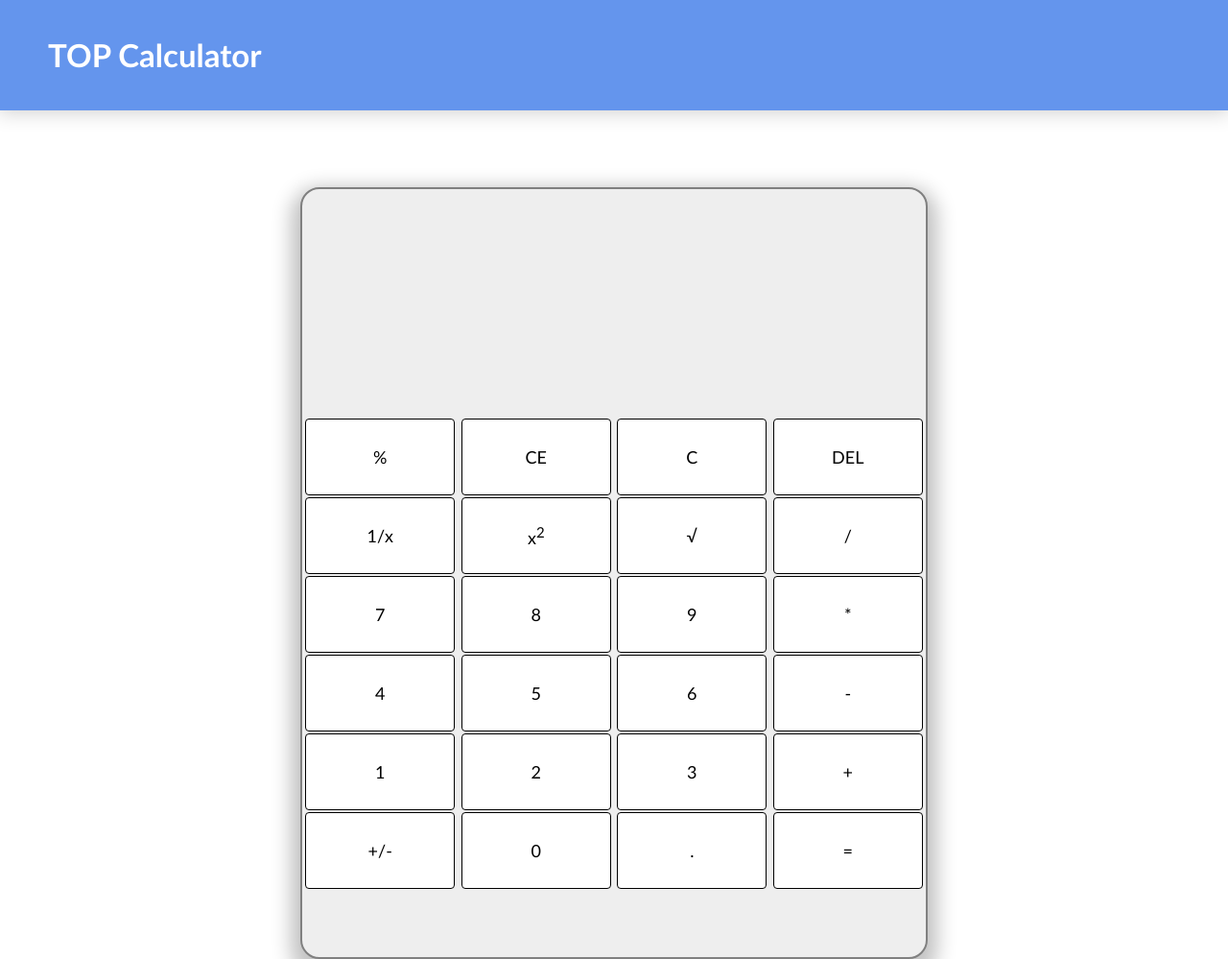
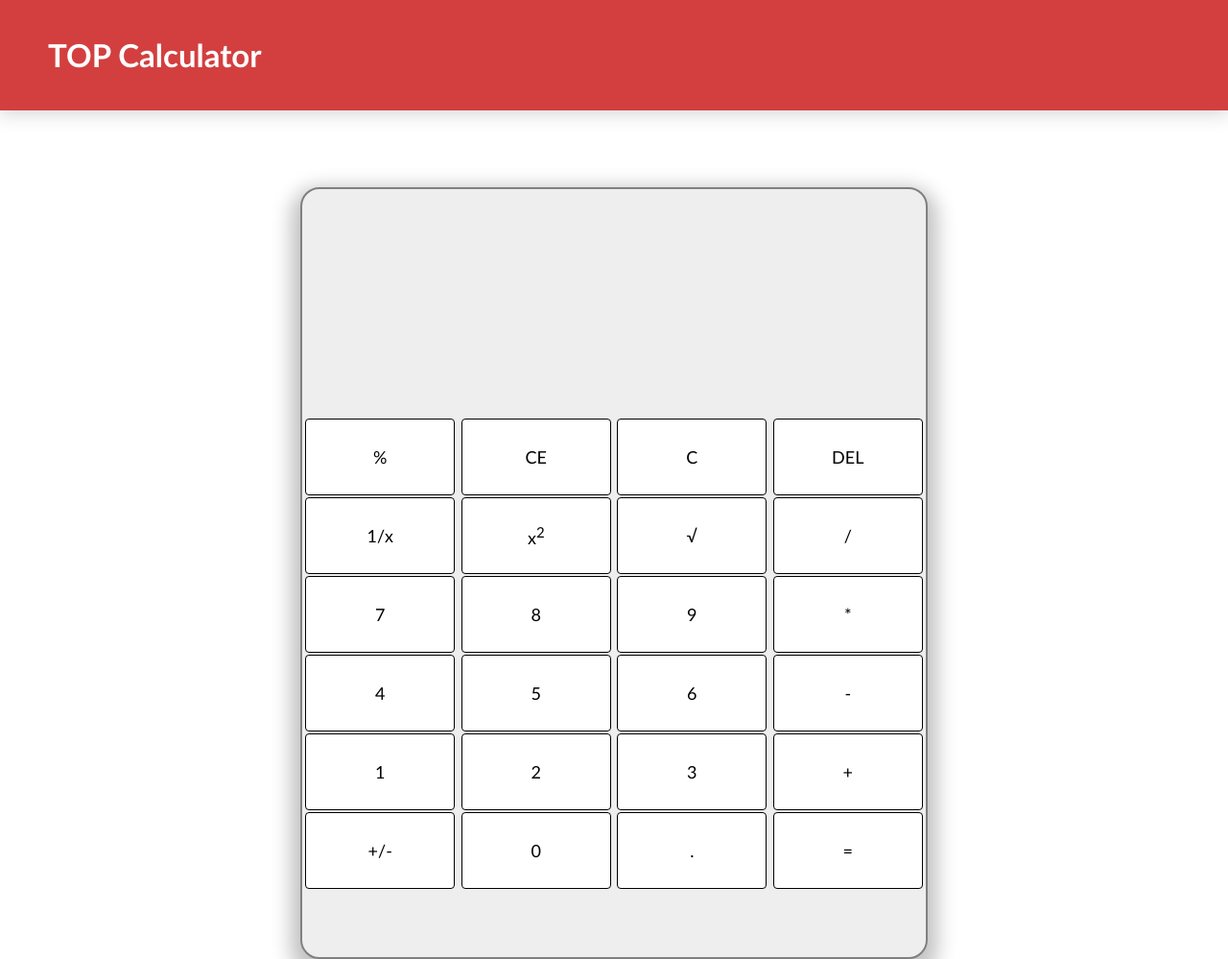
Before and after one commit to Macadangit/Calculator-Project-TOP, a plain HTML site: page index.html in a window 1280 px wide. Shown: the whole page at 96% size. Drawn offline with Linux system fonts and the light colour scheme.

```diff
--- a/style.css
+++ b/style.css
@@ -13,7 +13,7 @@ body{
     display: flex;
     justify-content: flex-start;
     padding: 10px;
-    background-color: cornflowerblue;
+    background-color: rgb(211, 63, 63);
     color: white;
     box-shadow: 0px  0px 20px 2px hsl(0, 0%, 81%);
 }
@@ -94,6 +94,7 @@ body{
 #current-entry{
     margin-right: 20px;
     font-size: 70px;
+    color: black;
 }
 
 #saved-number{
```
